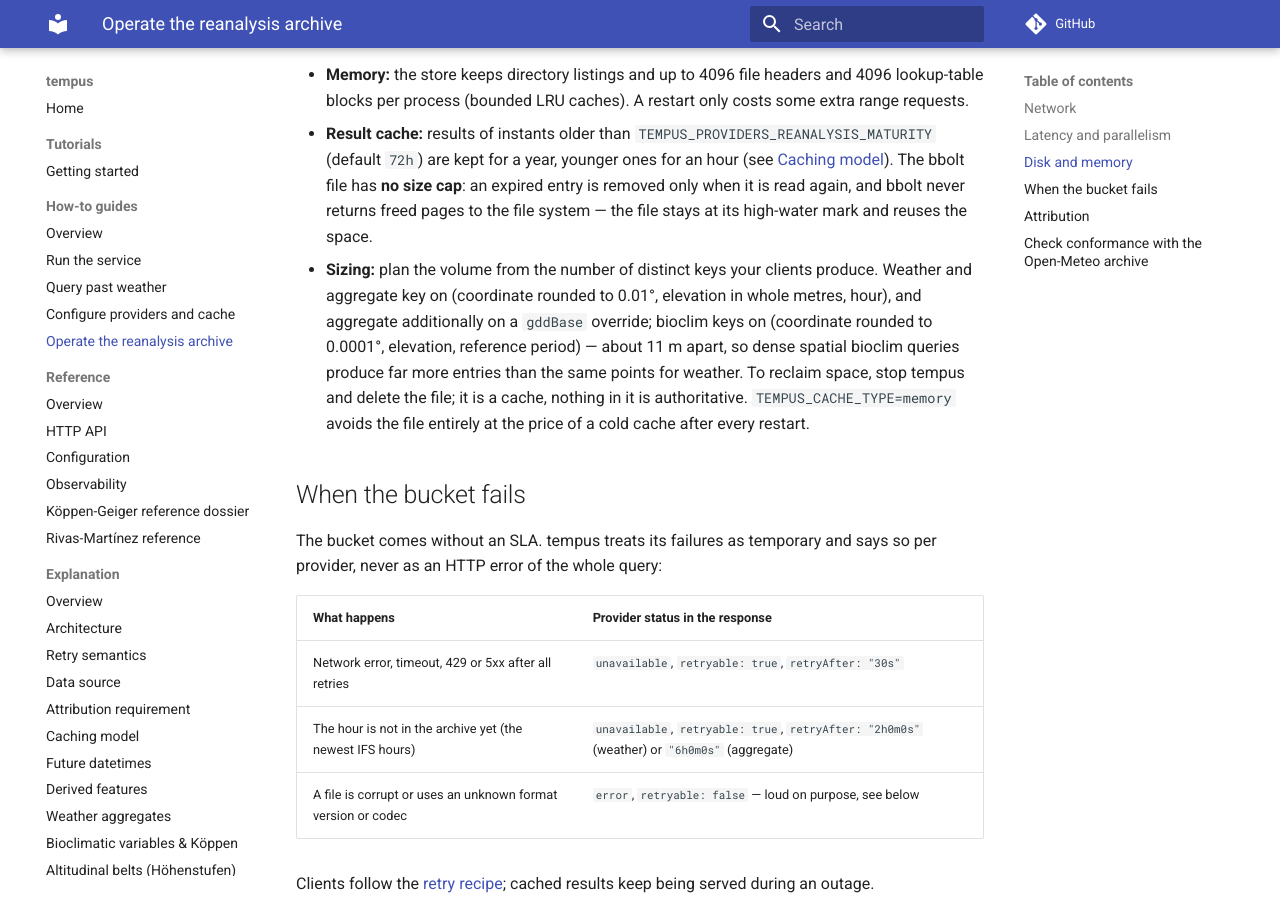
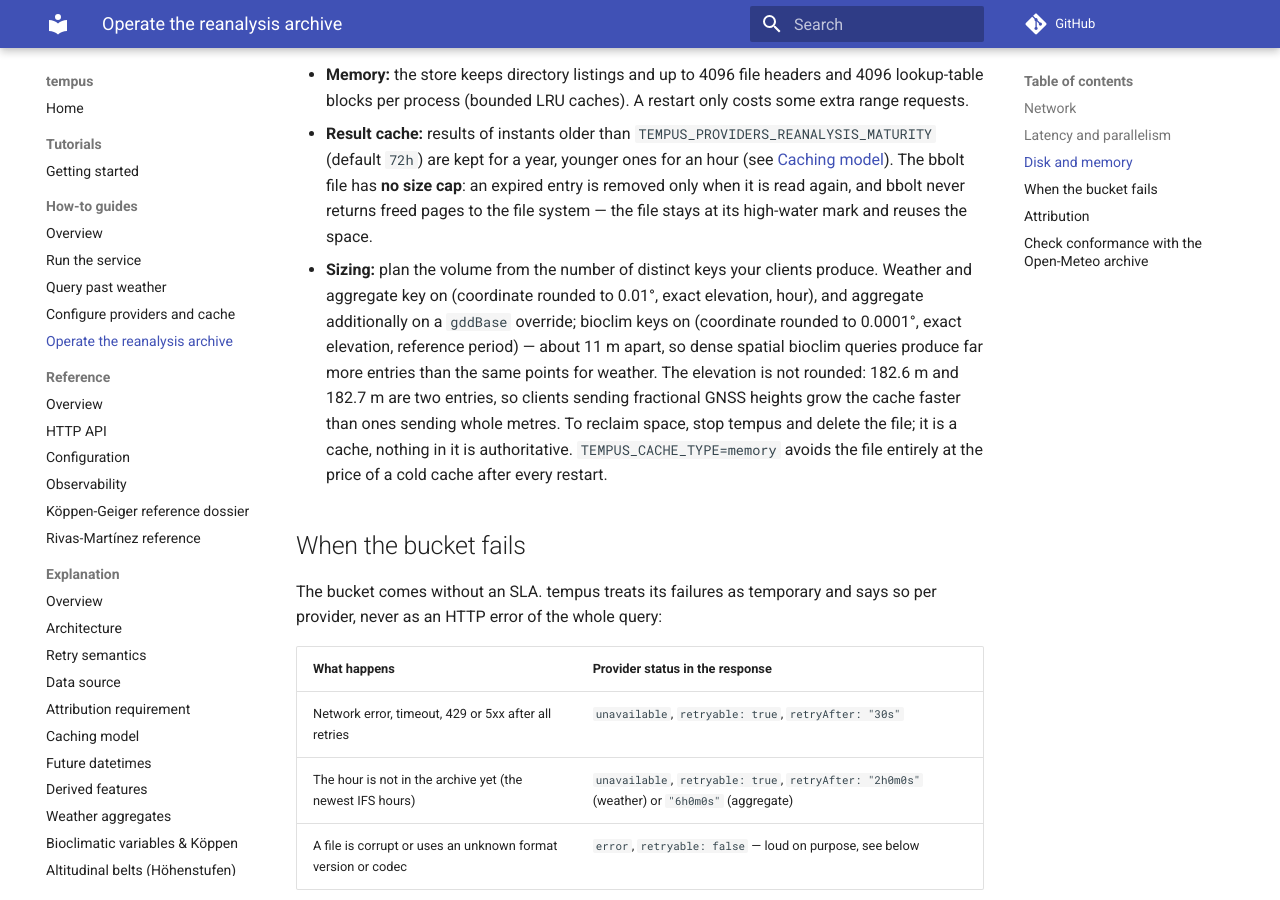
Before and after one commit to jobrunner/tempus, an MkDocs documentation site: the page built from docs/how-to/operate-reanalysis.md, in a window 1280 px wide and 900 px high, scrolled down 1603 px. Built offline with MkDocs 1.6.1 and Material for MkDocs 9.7.7, drawn with Linux system fonts in a browser that asks for light colours; comment, search, counter and statistics services are not loaded.

Commit message:
docs: the cache and batch keys use the exact elevation, not whole metres
CacheKey, the bioclim key and batch dedup all render the elevation with
FormatFloat(e, 'g', -1, 64); 182.6 m and 182.7 m are separate entries.
The how-to's cache sizing, the caching model, the provider config page,
the HTTP API reference and both OpenAPI copies said "whole metres".

Claude-Session: https://claude.ai/code/session_015iSEsXQgepnVboSk8mtxVa

```diff
--- a/docs/how-to/operate-reanalysis.md
+++ b/docs/how-to/operate-reanalysis.md
@@ -73,11 +73,14 @@ the image).
   is read again, and bbolt never returns freed pages to the file system — the
   file stays at its high-water mark and reuses the space.
 - **Sizing:** plan the volume from the number of distinct keys your clients
-  produce. Weather and aggregate key on (coordinate rounded to 0.01°, elevation
-  in whole metres, hour), and aggregate additionally on a `gddBase` override;
-  bioclim keys on (coordinate rounded to 0.0001°, elevation, reference
+  produce. Weather and aggregate key on (coordinate rounded to 0.01°, exact
+  elevation, hour), and aggregate additionally on a `gddBase` override;
+  bioclim keys on (coordinate rounded to 0.0001°, exact elevation, reference
   period) — about 11 m apart, so dense spatial bioclim queries produce far
-  more entries than the same points for weather. To
+  more entries than the same points for weather. The elevation is not
+  rounded: 182.6 m and 182.7 m are two entries, so clients sending
+  fractional GNSS heights grow the cache faster than ones sending whole
+  metres. To
   reclaim space, stop tempus and delete the file; it is a cache, nothing in it
   is authoritative. `TEMPUS_CACHE_TYPE=memory` avoids the file entirely at the
   price of a cold cache after every restart.
```
Also changed, not shown: docs/explanation/caching.md (+4 -3 lines), docs/how-to/configure-providers.md (+2 -2 lines), docs/reference/http-api.md (+1 -1 lines), 2 other files.
